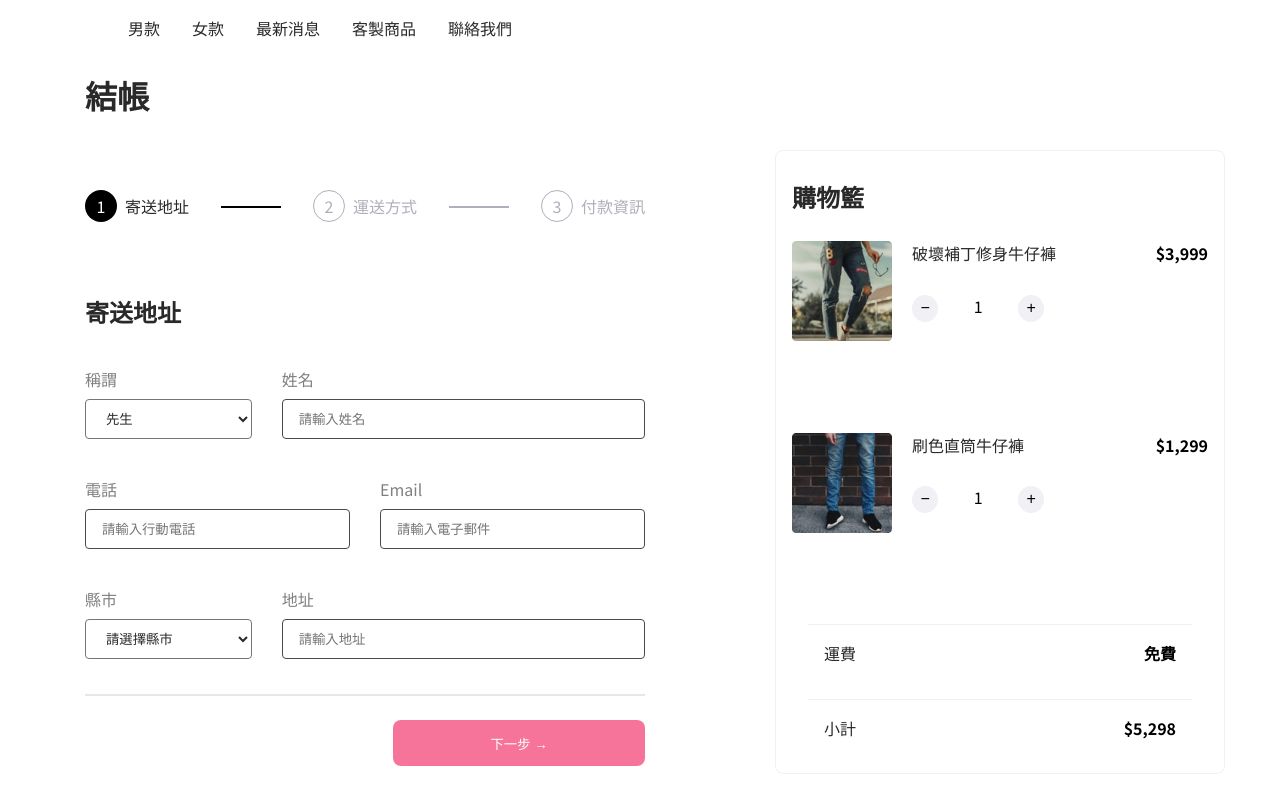
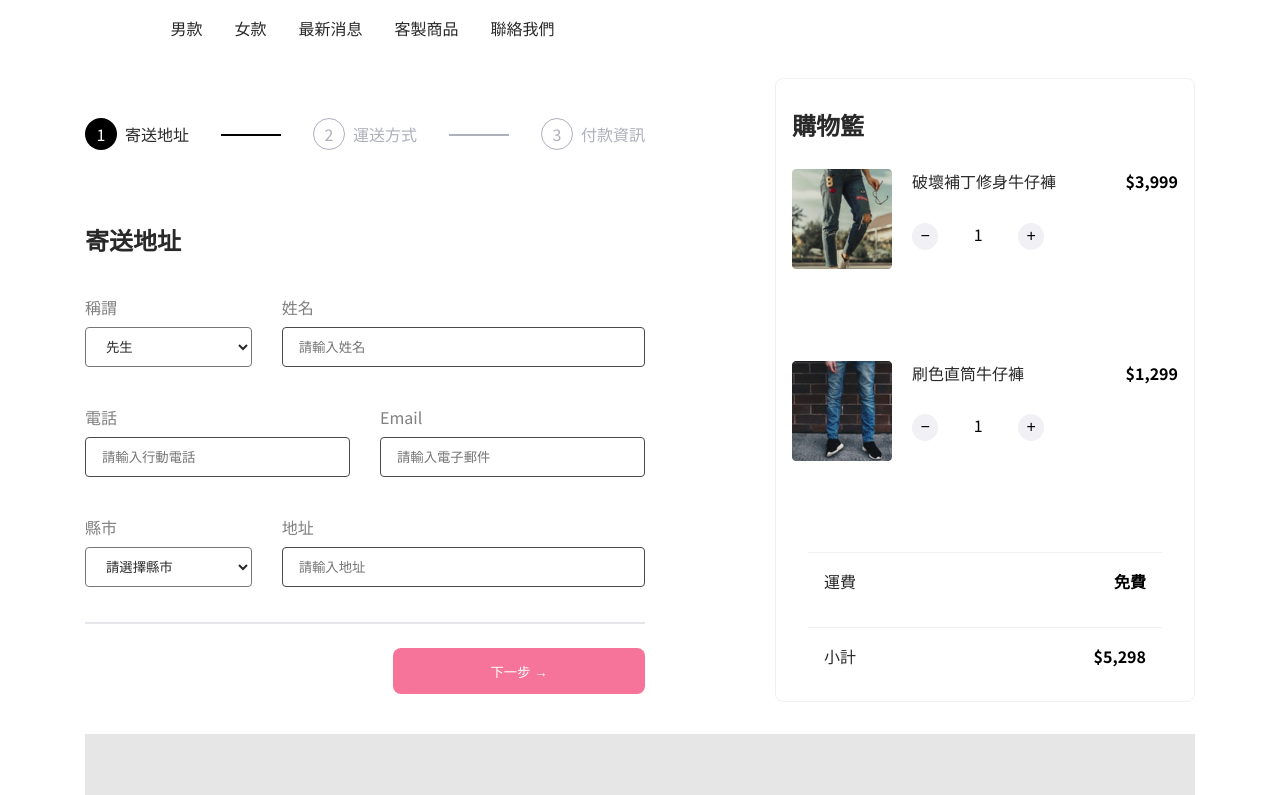
Before and after one commit to querlemtle/alphashop-cart, a website built with webpack: page index.html in a window 1280 px wide. Shown: the top 795 px of the page. Built offline with nearby package versions, Linux system fonts and the light colour scheme; files whose address does not match are found by name.

Commit message:
fix: experiment tablet and ultra wide screen layout

```diff
--- a/src/scss/_base.scss
+++ b/src/scss/_base.scss
@@ -70,11 +70,6 @@ dd {
   padding-bottom: 0.5rem;
 }
 
-.main {
-  margin: 0 auto;
-  padding: 4.5rem 0;
-}
-
 .title {
   font-size: 1.5rem;
   color: var(--title-primary);
@@ -84,15 +79,30 @@ dd {
   cursor: pointer;
 }
 
-/*** desktop ***/
+/*** tablet ***/
 @media screen and (min-width: 375px) {
   body {
     padding: 0;
+    max-width: 1110px;
+  }
+
+  header {
+    margin: 0 auto;
   }
 
   .main {
-    max-width: 1110px;
     width: 100%;
+    margin: 0 auto;
+  }
+}
+
+/*** desktop ***/
+@media screen and (min-width: 989px) {
+  body {
+    margin: 0 auto;
+  }
+
+  .main {
     display: grid;
     grid-template-columns: repeat(2, 1fr);
     grid-column-gap: 8.125rem;
--- a/src/scss/_card.scss
+++ b/src/scss/_card.scss
@@ -69,7 +69,6 @@
 /*** desktop ***/
 @media screen and (min-width: 375px) {
   .card {
-    width: 450px;
     grid-area: cart;
     grid-template-rows: 1fr 3fr 3fr 1fr 1fr;
   }
--- a/src/scss/_header.scss
+++ b/src/scss/_header.scss
@@ -1,4 +1,5 @@
 .menu {
+  max-width: 1110px;
   background-color: var(--bg-primary);
   position: fixed;
   z-index: 99;
```
Also changed, not shown: dist/main.css.
